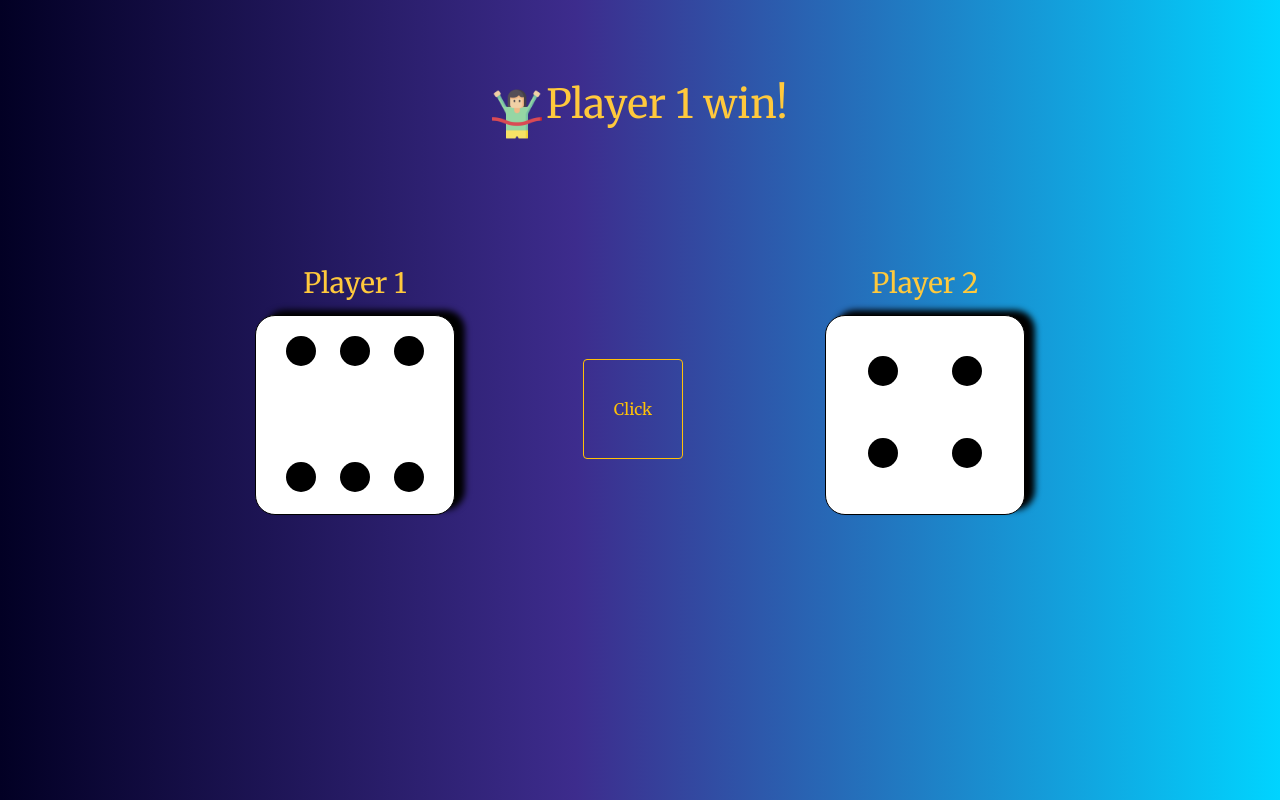
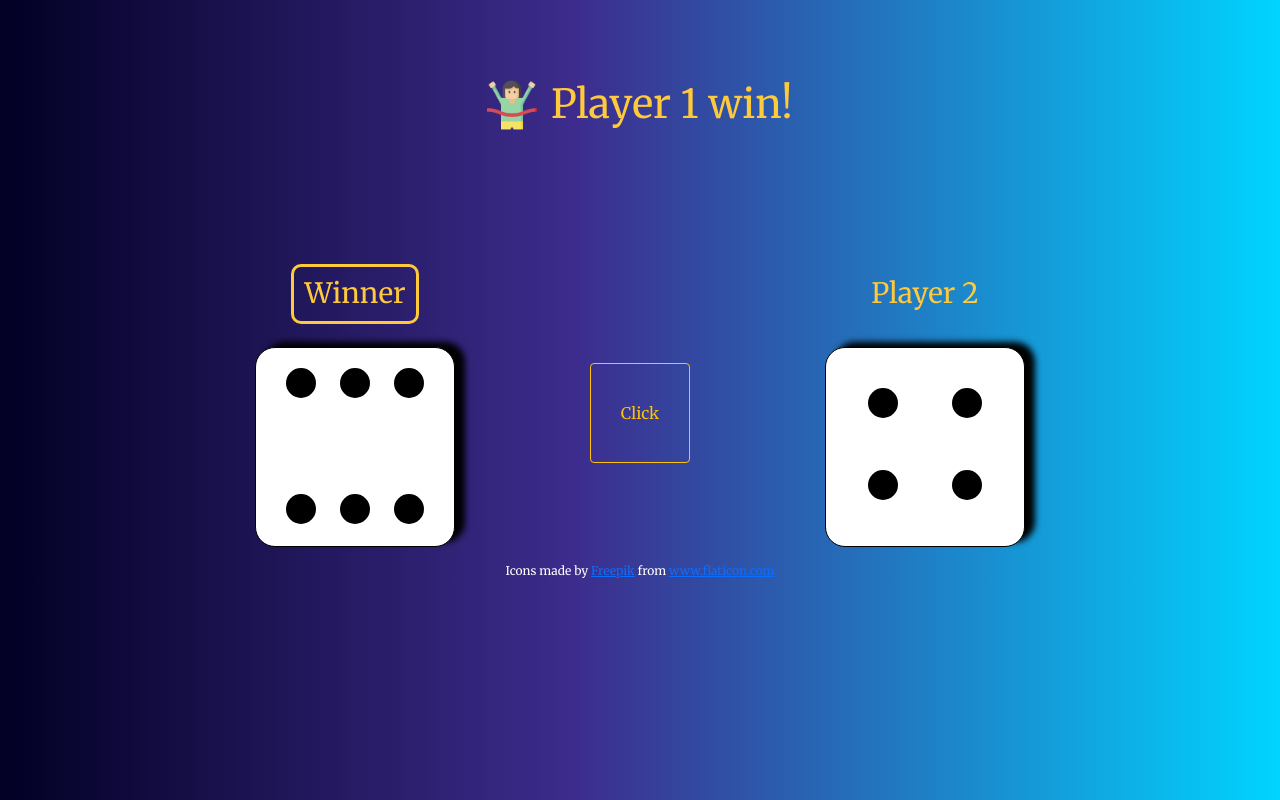
Before and after one commit to GeKtoRiX/dacesGame, a plain HTML site: page index.html in a window 1280 px wide. Drawn offline with nearby package versions, Linux system fonts and the light colour scheme.

Commit message:
fixed sizes

```diff
--- a/css/styles.css
+++ b/css/styles.css
@@ -18,21 +18,35 @@ header{
   margin-top: 10%;
 }
 
+.container-middle h3{
+  display: inline-block;
+  padding: 10px;
+}
+
 .my-style
 {
   position: absolute;
-  left: 45%;
-  top: 35%;
+  top : 50%;
+  left: 50%;
+  transform: translate(-50%, -50%);
   width: 100px;
   height: 100px;
 }
 
 .winner {
   display: inline-block;
+  vertical-align: top;
+  margin-left: 10px;
 }
 
 .winner-img{
   width: 50px;
+}
+
+.winner-dice{
+  padding: 10px;
+  border-radius: 10px;
+  border: 3px solid #FFC93C;
 }
 
 .player-1 {
--- a/index.html
+++ b/index.html
@@ -54,6 +54,7 @@
     </div>
   </header>
   <footer>
+    <div style="color:white; font-size: 12px;">Icons made by <a href="https://www.freepik.com" title="Freepik">Freepik</a> from <a href="https://www.flaticon.com/" title="Flaticon">www.flaticon.com</a></div>
   </footer>
 </body>
 
--- a/javaScript/scripts.js
+++ b/javaScript/scripts.js
@@ -5,13 +5,20 @@ playerTwoThrow(player2);
 
 if(player1 < player2){
   document.querySelector(".winner").innerHTML = "Player 2 win!";
+  document.querySelectorAll("h3")[1].classList.add("winner-dice");
+  document.querySelectorAll("h3")[1].innerHTML = "Winner";
+  document.querySelectorAll("h3")[0].style.padding= "13px";
 }
 else if(player1 > player2)
 {
   document.querySelector(".winner").innerHTML = "Player 1 win!";
+  document.querySelectorAll("h3")[0].classList.add("winner-dice");
+  document.querySelectorAll("h3")[0].innerHTML = "Winner";
+  document.querySelectorAll("h3")[1].style.padding = "13px";
 }
 else{
-  document.querySelector(".winner").innerHTML = "No one win!";
+  document.querySelector(".winner").innerHTML = "No one win";
+  document.querySelector(".winner-img").style.display = "none";
 }
 
 function reloadPage(){
@@ -40,7 +47,6 @@ function playerOneThrow(player1) {
   } else if (player1 === 4) {
     oneToFive();
     document.querySelector(".firstDice .dot-3").style.visibility = "hidden";
-    document.querySelector(".firstDice .dot-6").style.display = "none";
   } else if (player1 === 3) {
     oneToFive();
     document.querySelector(".firstDice .dot-2").style.visibility = "hidden";
```
